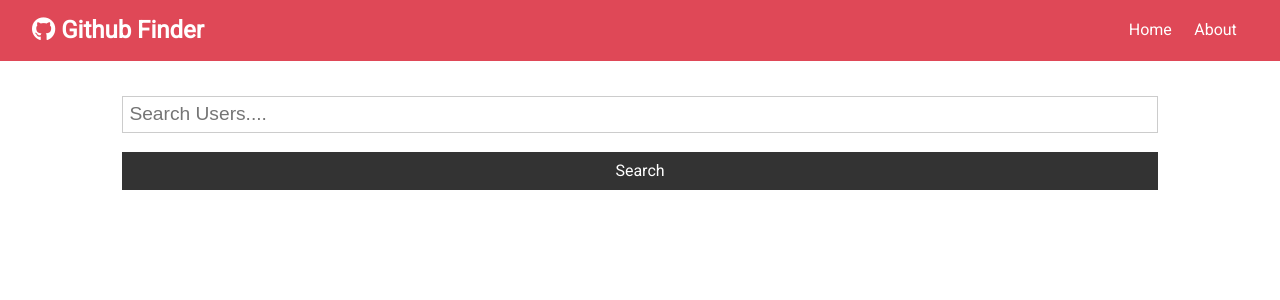
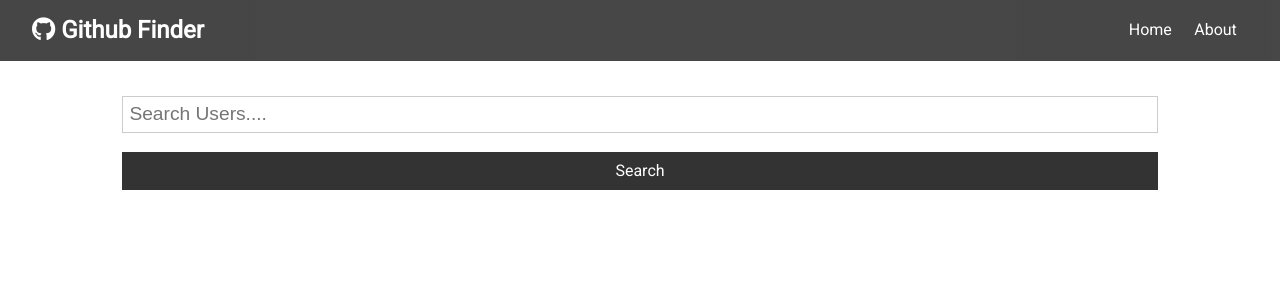
Before and after one commit to skamranahmed/github-finder-with-context-api, a React (Create React App) app: page / in a window 1280 px wide. Shown: the top 300 px of the page. Built offline with nearby package versions, Linux system fonts and the light colour scheme.

Commit message:
Changed red color navbar to dark

```diff
--- a/src/components/layout/Navbar.js
+++ b/src/components/layout/Navbar.js
@@ -3,7 +3,7 @@ import { Link } from "react-router-dom";
 
 const Navbar = (props) => {
   return (
-    <nav className="navbar bg-primary">
+    <nav className="navbar bg-dark">
       <h1>
         <i className={props.icon} /> {props.title}
       </h1>
```
